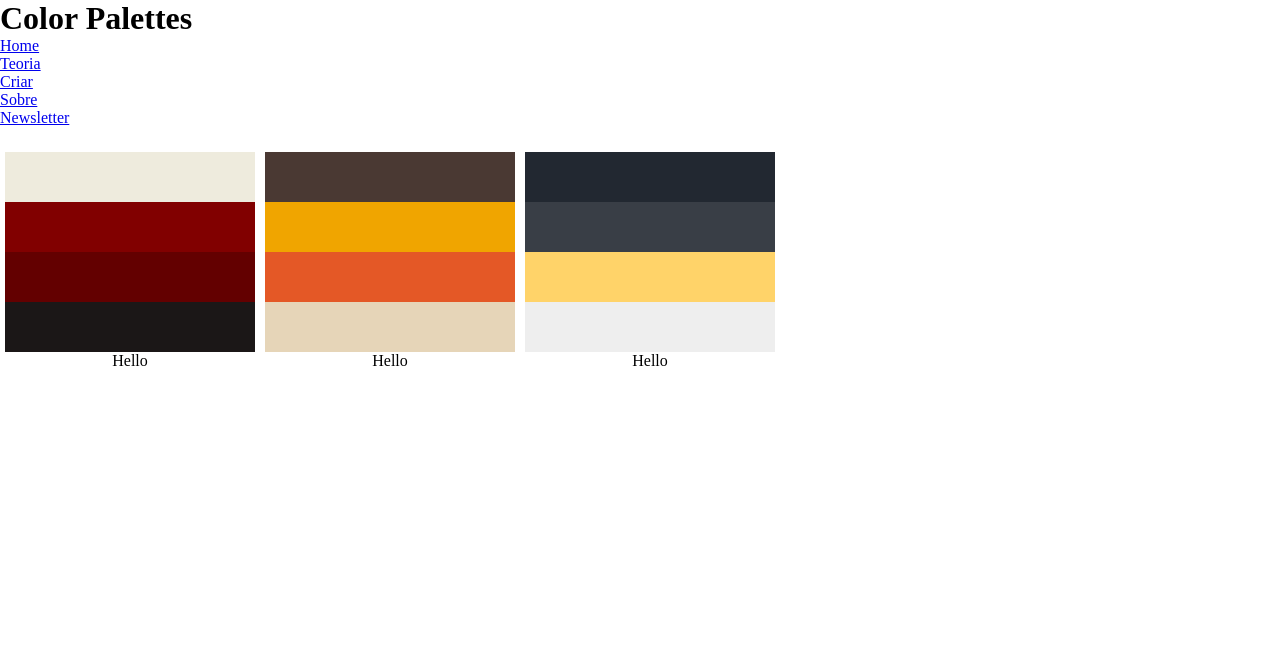
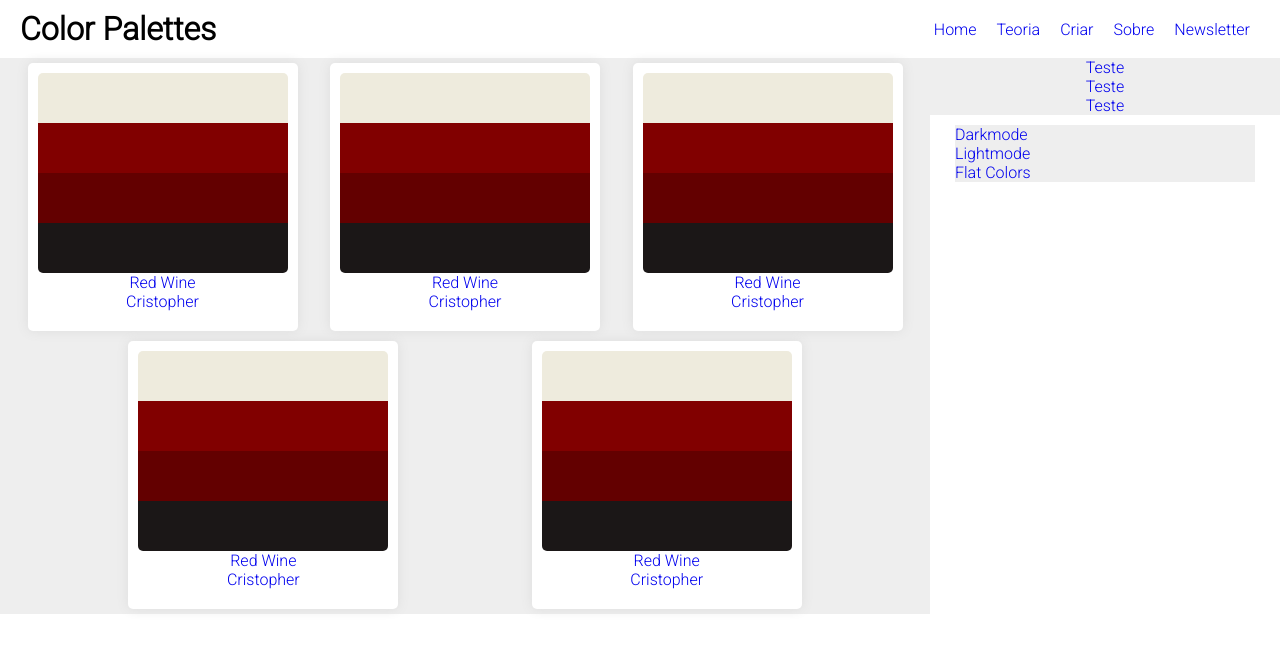
Before and after one commit to joao-21900074/projeto-pw, a PHP site: page / in a window 1280 px wide. Shown: the top 653 px of the page. Run offline with PHP 8.4, Linux system fonts and the light colour scheme.

Commit message:
Editei index.html

```diff
--- a/index.html
+++ b/index.html
@@ -10,7 +10,7 @@
 <body>
     <header>
         <h1>Color Palettes</h1>
-        <nav>
+        <nav id="navbar">
             <ul>
                 <li><a href="#">Home</a></li>
                 <li><a href="#">Teoria</a></li>
@@ -21,111 +21,198 @@
         </nav>
     </header>
 
-    <main>
+    <main id="index-main">
+        <section id="palette-section">
             <!-- Palette-001 -->
-        <div id="palette-001" class="small-palette-box">
+            <article class="small-palette-box">
                 <svg>
                     <rect class="color-line" fill="#eeebdd" x="0" y="0"></rect>
                     <g class="color-code">
-                    <rect x="0" y="0"></rect>
-                    <rect class="text-contrast" x="180" y="25"></rect>
-                    <text x="190" y="45" fill="#fff">#eeebdd</text>
+                        <rect class="overlay" x="0" y="0"></rect>
+                        <rect class="text-contrast" x="170" y="25"></rect>
+                        <text x="180" y="45" fill="#fff">#eeebdd</text>
                     </g>
 
                     <rect class="color-line" fill="#810000" x="0" y="50"></rect>
                     <g class="color-code">
-                    <rect x="0" y="50"></rect>
-                    <rect class="text-contrast" x="180" y="75"></rect>
-                    <text x="190" y="95" fill="#fff">#810000</text>
+                        <rect class="overlay" x="0" y="50"></rect>
+                        <rect class="text-contrast" x="170" y="75"></rect>
+                        <text x="180" y="95" fill="#fff">#810000</text>
                     </g>
 
                     <rect class="color-line" fill="#630000" x="0" y="100"></rect>
                     <g class="color-code">
-                    <rect x="0" y="100"></rect>
-                    <rect class="text-contrast" x="180" y="125"></rect>
-                    <text x="190" y="145" fill="#fff">#630000</text>
+                        <rect class="overlay" x="0" y="100"></rect>
+                        <rect class="text-contrast" x="170" y="125"></rect>
+                        <text x="180" y="145" fill="#fff">#630000</text>
                     </g>
 
                     <rect class="color-line" fill="#1b1717" x="0" y="150"></rect>
                     <g class="color-code">
-                    <rect x="0" y="150"></rect>
-                    <rect class="text-contrast" x="180" y="175"></rect>
-                    <text x="190" y="195" fill="#fff">#1b1717</text>
+                        <rect class="overlay" x="0" y="150"></rect>
+                        <rect class="text-contrast" x="170" y="175"></rect>
+                        <text x="180" y="195" fill="#fff">#1b1717</text>
                     </g>
                 </svg>
+                <a href="#" class="palette-name">Red Wine</a>
+                <a href="#" class="palette-author">Cristopher</a>
+            </article>
 
-            <p>Hello</p>
-        </div>
-
-        <!-- Palette-002 -->
-        <div id="palette-002" class="small-palette-box">
+            <!-- Palette-001 -->
+            <article class="small-palette-box">
                 <svg>
-                <rect class="color-line" fill="#4a3933" x="0" y="0"></rect>
+                    <rect class="color-line" fill="#eeebdd" x="0" y="0"></rect>
                     <g class="color-code">
-                    <rect x="0" y="0"></rect>
-                    <rect class="text-contrast" x="180" y="25"></rect>
-                    <text x="190" y="45" fill="#fff">#4a3933</text>
+                        <rect class="overlay" x="0" y="0"></rect>
+                        <rect class="text-contrast" x="170" y="25"></rect>
+                        <text x="180" y="45" fill="#fff">#eeebdd</text>
                     </g>
 
-                <rect class="color-line" fill="#f0a500" x="0" y="50"></rect>
+                    <rect class="color-line" fill="#810000" x="0" y="50"></rect>
                     <g class="color-code">
-                    <rect x="0" y="50"></rect>
-                    <rect class="text-contrast" x="180" y="75"></rect>
-                    <text x="190" y="95" fill="#fff">#f0a500</text>
+                        <rect class="overlay" x="0" y="50"></rect>
+                        <rect class="text-contrast" x="170" y="75"></rect>
+                        <text x="180" y="95" fill="#fff">#810000</text>
                     </g>
 
-                <rect class="color-line" fill="#e45826" x="0" y="100"></rect>
+                    <rect class="color-line" fill="#630000" x="0" y="100"></rect>
                     <g class="color-code">
-                    <rect x="0" y="100"></rect>
-                    <rect class="text-contrast" x="180" y="125"></rect>
-                    <text x="190" y="145" fill="#fff">#e45826</text>
+                        <rect class="overlay" x="0" y="100"></rect>
+                        <rect class="text-contrast" x="170" y="125"></rect>
+                        <text x="180" y="145" fill="#fff">#630000</text>
                     </g>
 
-                <rect class="color-line" fill="#e6d5b8" x="0" y="150"></rect>
+                    <rect class="color-line" fill="#1b1717" x="0" y="150"></rect>
                     <g class="color-code">
-                    <rect x="0" y="150"></rect>
-                    <rect class="text-contrast" x="180" y="175"></rect>
-                    <text x="190" y="195" fill="#fff">#e6d5b8</text>
+                        <rect class="overlay" x="0" y="150"></rect>
+                        <rect class="text-contrast" x="170" y="175"></rect>
+                        <text x="180" y="195" fill="#fff">#1b1717</text>
                     </g>
                 </svg>
+                <a href="#" class="palette-name">Red Wine</a>
+                <a href="#" class="palette-author">Cristopher</a>
+            </article>
 
-            <p>Hello</p>
-        </div>
-
-        <!-- Palette-003 -->
-        <div id="palette-003" class="small-palette-box">
+            <!-- Palette-001 -->
+            <article class="small-palette-box">
                 <svg>
-                <rect class="color-line" fill="#222831" x="0" y="0"></rect>
+                    <rect class="color-line" fill="#eeebdd" x="0" y="0"></rect>
                     <g class="color-code">
-                    <rect x="0" y="0"></rect>
-                    <rect class="text-contrast" x="180" y="25"></rect>
-                    <text x="190" y="45" fill="#fff">#222831</text>
+                        <rect class="overlay" x="0" y="0"></rect>
+                        <rect class="text-contrast" x="170" y="25"></rect>
+                        <text x="180" y="45" fill="#fff">#eeebdd</text>
                     </g>
 
-                <rect class="color-line" fill="#393e46" x="0" y="50"></rect>
+                    <rect class="color-line" fill="#810000" x="0" y="50"></rect>
                     <g class="color-code">
-                    <rect x="0" y="50"></rect>
-                    <rect class="text-contrast" x="180" y="75"></rect>
-                    <text x="190" y="95" fill="#fff">#393e46</text>
+                        <rect class="overlay" x="0" y="50"></rect>
+                        <rect class="text-contrast" x="170" y="75"></rect>
+                        <text x="180" y="95" fill="#fff">#810000</text>
                     </g>
 
-                <rect class="color-line" fill="#ffd369" x="0" y="100"></rect>
+                    <rect class="color-line" fill="#630000" x="0" y="100"></rect>
                     <g class="color-code">
-                    <rect x="0" y="100"></rect>
-                    <rect class="text-contrast" x="180" y="125"></rect>
-                    <text x="190" y="145" fill="#fff">#ffd369</text>
+                        <rect class="overlay" x="0" y="100"></rect>
+                        <rect class="text-contrast" x="170" y="125"></rect>
+                        <text x="180" y="145" fill="#fff">#630000</text>
                     </g>
 
-                <rect class="color-line" fill="#eeeeee" x="0" y="150"></rect>
+                    <rect class="color-line" fill="#1b1717" x="0" y="150"></rect>
                     <g class="color-code">
-                    <rect x="0" y="150"></rect>
-                    <rect class="text-contrast" x="180" y="175"></rect>
-                    <text x="190" y="195" fill="#fff">#eeeeee</text>
+                        <rect class="overlay" x="0" y="150"></rect>
+                        <rect class="text-contrast" x="170" y="175"></rect>
+                        <text x="180" y="195" fill="#fff">#1b1717</text>
                     </g>
                 </svg>
+                <a href="#" class="palette-name">Red Wine</a>
+                <a href="#" class="palette-author">Cristopher</a>
+            </article>
 
-            <p>Hello</p>
-        </div>
+            <!-- Palette-001 -->
+            <article class="small-palette-box">
+                <svg>
+                    <rect class="color-line" fill="#eeebdd" x="0" y="0"></rect>
+                    <g class="color-code">
+                        <rect class="overlay" x="0" y="0"></rect>
+                        <rect class="text-contrast" x="170" y="25"></rect>
+                        <text x="180" y="45" fill="#fff">#eeebdd</text>
+                    </g>
+
+                    <rect class="color-line" fill="#810000" x="0" y="50"></rect>
+                    <g class="color-code">
+                        <rect class="overlay" x="0" y="50"></rect>
+                        <rect class="text-contrast" x="170" y="75"></rect>
+                        <text x="180" y="95" fill="#fff">#810000</text>
+                    </g>
+
+                    <rect class="color-line" fill="#630000" x="0" y="100"></rect>
+                    <g class="color-code">
+                        <rect class="overlay" x="0" y="100"></rect>
+                        <rect class="text-contrast" x="170" y="125"></rect>
+                        <text x="180" y="145" fill="#fff">#630000</text>
+                    </g>
+
+                    <rect class="color-line" fill="#1b1717" x="0" y="150"></rect>
+                    <g class="color-code">
+                        <rect class="overlay" x="0" y="150"></rect>
+                        <rect class="text-contrast" x="170" y="175"></rect>
+                        <text x="180" y="195" fill="#fff">#1b1717</text>
+                    </g>
+                </svg>
+                <a href="#" class="palette-name">Red Wine</a>
+                <a href="#" class="palette-author">Cristopher</a>
+            </article>
+
+
+            <!-- Palette-001 -->
+            <article class="small-palette-box">
+                <svg>
+                    <rect class="color-line" fill="#eeebdd" x="0" y="0"></rect>
+                    <g class="color-code">
+                        <rect class="overlay" x="0" y="0"></rect>
+                        <rect class="text-contrast" x="170" y="25"></rect>
+                        <text x="180" y="45" fill="#fff">#eeebdd</text>
+                    </g>
+
+                    <rect class="color-line" fill="#810000" x="0" y="50"></rect>
+                    <g class="color-code">
+                        <rect class="overlay" x="0" y="50"></rect>
+                        <rect class="text-contrast" x="170" y="75"></rect>
+                        <text x="180" y="95" fill="#fff">#810000</text>
+                    </g>
+
+                    <rect class="color-line" fill="#630000" x="0" y="100"></rect>
+                    <g class="color-code">
+                        <rect class="overlay" x="0" y="100"></rect>
+                        <rect class="text-contrast" x="170" y="125"></rect>
+                        <text x="180" y="145" fill="#fff">#630000</text>
+                    </g>
+
+                    <rect class="color-line" fill="#1b1717" x="0" y="150"></rect>
+                    <g class="color-code">
+                        <rect class="overlay" x="0" y="150"></rect>
+                        <rect class="text-contrast" x="170" y="175"></rect>
+                        <text x="180" y="195" fill="#fff">#1b1717</text>
+                    </g>
+                </svg>
+                <a href="#" class="palette-name">Red Wine</a>
+                <a href="#" class="palette-author">Cristopher</a>
+            </article>
+        </section>
+
+        <aside id="index-aside">
+            <section id="palette-rank">
+                <a href="#">Teste</a>
+                <a href="#">Teste</a>
+                <a href="#">Teste</a>
+            </section>
+
+            <section id="palette-categories">
+                <a href="#">Darkmode</a>
+                <a href="#">Lightmode</a>
+                <a href="#">Flat Colors</a>
+            </section>
+        </aside>
 
     </main>
 </body>
--- a/style.css
+++ b/style.css
@@ -1,29 +1,79 @@
+/* Fonte do Google Fonts */
+@import url('https://fonts.googleapis.com/css2?family=Roboto:wght@300&display=swap');
+
+/* Estilos Globais */
+
 * {
     padding: 0;
     margin: 0;
     box-sizing: border-box;
+    font-family: 'Roboto', sans-serif;
 }
 
-main {
+a {
+    text-decoration: none;
+}
+
+/* Header & NavMenu */
+
+header {
     display: flex;
+    justify-content: space-between;
+    align-items: center;
+    padding: 10px 20px;
+}
+
+#navbar > ul{
+    display: flex;
+    justify-content: space-evenly;
+    align-items: center;
+    list-style: none;
+}
+
+#navbar > ul > li {
+    margin: 0px 10px;
+}
+
+/* ++++++++++++++ */
+/*  CSS DO INDEX  */
+/* ++++++++++++++ */
+
+/* Main */
+
+#index-main {
+    display: grid;
+    grid-template-columns: repeat(4, 1fr);
+}
+
+#palette-section {
+    grid-column-start: 1;
+    grid-column-end: 4;
+    background: #eee;
+    display: flex;
+    flex-wrap: wrap;
+    align-items: center;
+    justify-content: space-evenly;
 }
 
 .small-palette-box {
-    width: 250px;
-    padding: 20px;
-    margin: 5px;
-    display: flex;
+    width: 270px;
+    display:flex;
     flex-direction: column;
     align-items: center;
-    justify-content: space-evenly;
+    padding: 10px 10px 20px 10px;
+    margin: 5px;
+    border-radius: 5px;
+    background-color: #fff;
+    box-shadow: 0px 0px 12px #ddd;
 }
 
 .small-palette-box > svg {
     width: 250px;
     height: 200px;
+    border-radius: 5px;
 }
 
-.color-line, .color-code rect {
+.color-line, .overlay {
     width: 250px;
     height: 50px;
 }
@@ -33,7 +83,7 @@ main {
     transition: opacity 0.2s;
 }
 
-.color-code > rect {
+.color-code .overlay {
     fill:rgba(0, 0, 0, 0.0)
 }
 
@@ -41,10 +91,31 @@ main {
     opacity: 1;
 }
 
-.color-code text:hover {
-    fill:white;
+.color-code > .text-contrast {
+    fill:rgba(0, 0, 0, 0.4);
+    width:100px;
+    height:50px;
 }
 
-.color-code > .text-contrast {
-    fill:rgba(0, 0, 0, 0.4)
+#index-aside {
+    display: flex;
+    flex-direction: column;
+    align-items: center;
 }
+
+#palette-rank  {
+    min-width: 50px;
+    width: 350px;
+    margin-bottom: 10px;
+    display: flex;
+    flex-direction: column;
+    background-color: #eee;
+    align-items: center;
+}
+
+#palette-categories {
+    width: 300px;
+    display: flex;
+    flex-direction: column;
+    background-color: #eee;
+}
```
Lines whose indentation alone changed are shown as unchanged.
